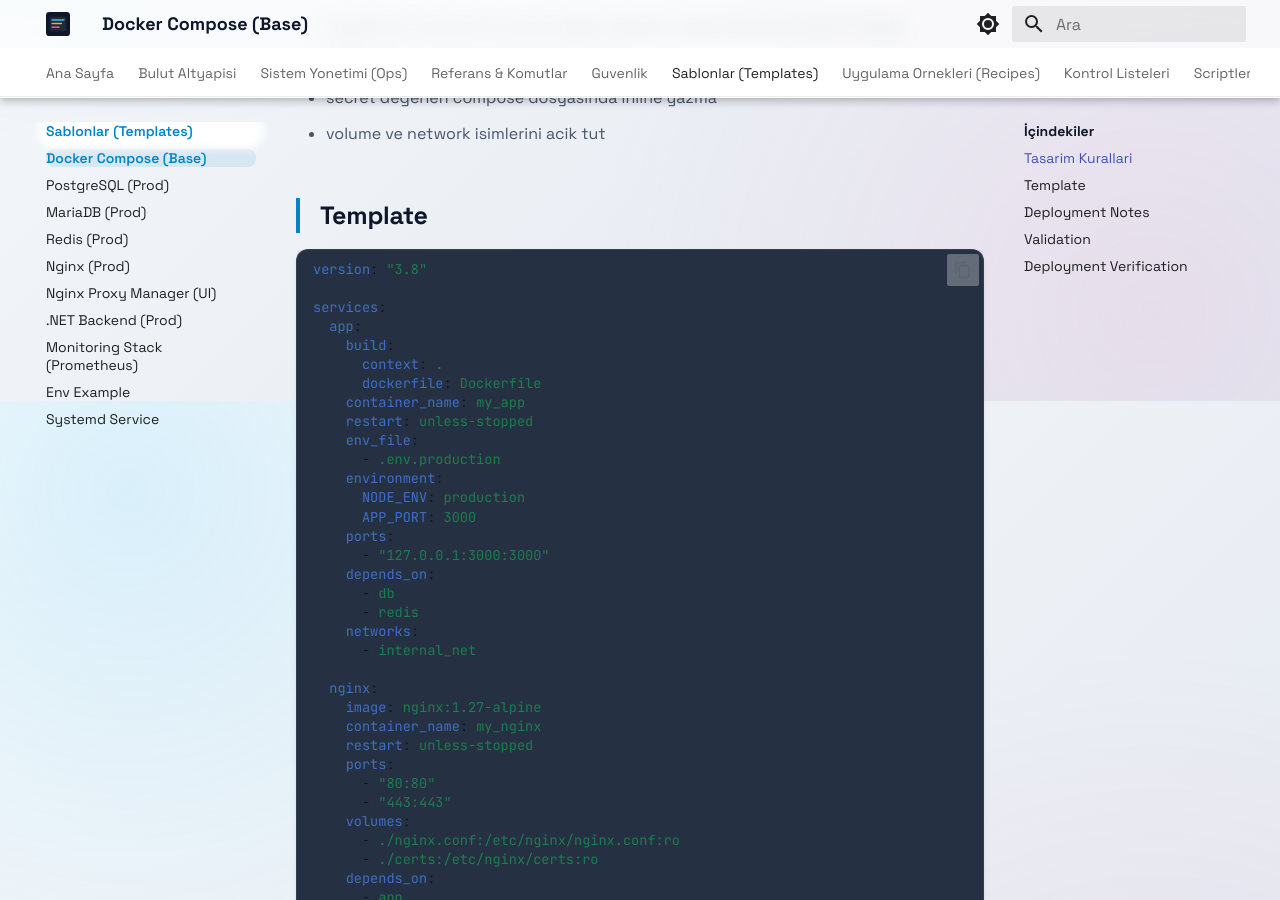
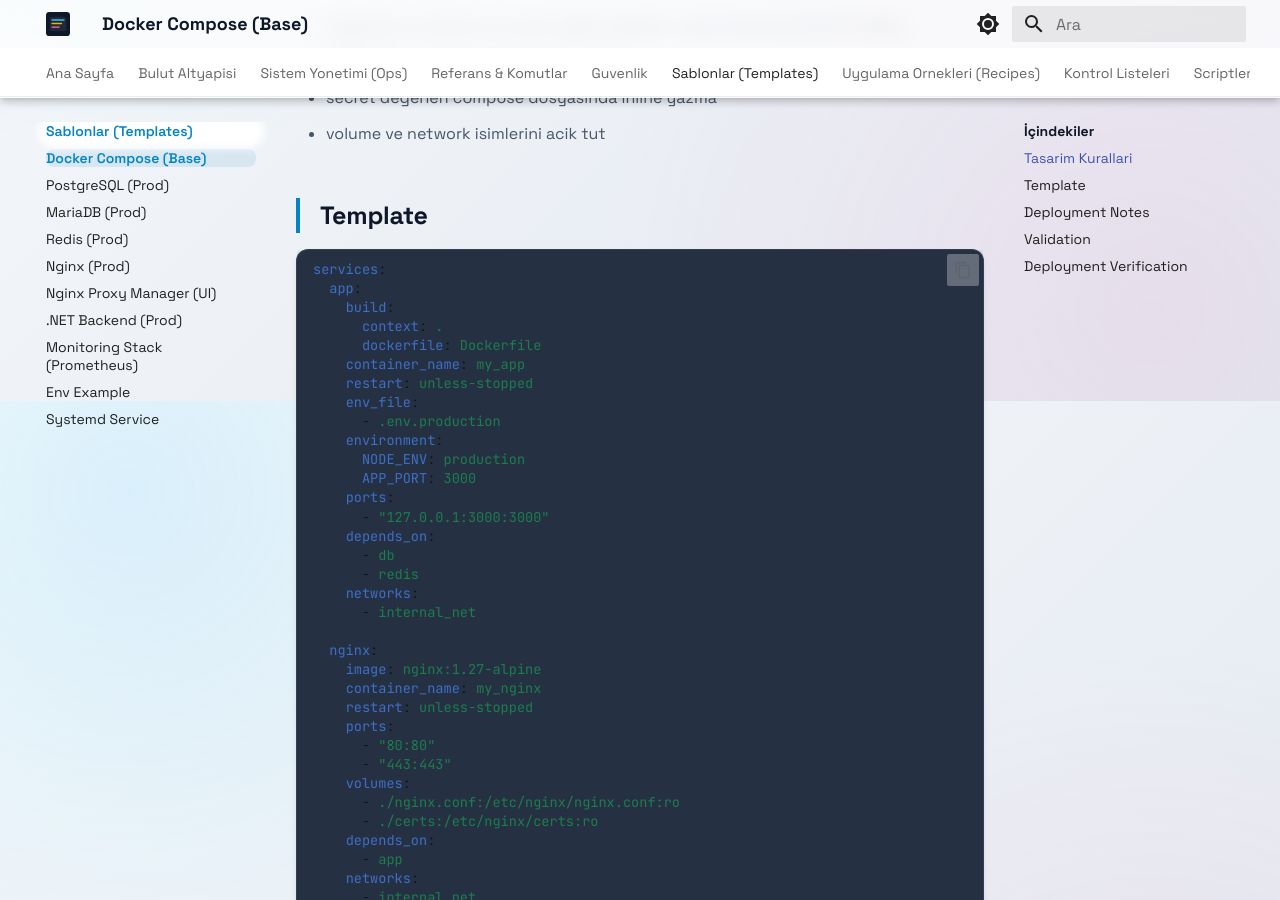
Before and after one commit to slymanmrcan/production-handbook, an MkDocs documentation site: the page built from docs/file-templates/docker-compose.md, in a window 1280 px wide and 900 px high, scrolled down 499 px. Built offline with MkDocs 1.6.1 and Material for MkDocs 9.7.7, drawn with Linux system fonts in a browser that asks for light colours.

Commit message:
update file [main]

````diff
--- a/docs/file-templates/docker-compose.md
+++ b/docs/file-templates/docker-compose.md
@@ -13,8 +13,6 @@ Bu sayfa production'a dogrudan kopyalanacak bir "baseline" sunar. Amaç tek dosy
 ## Template
 
 ```yaml
-version: "3.8"
-
 services:
   app:
     build:
````
